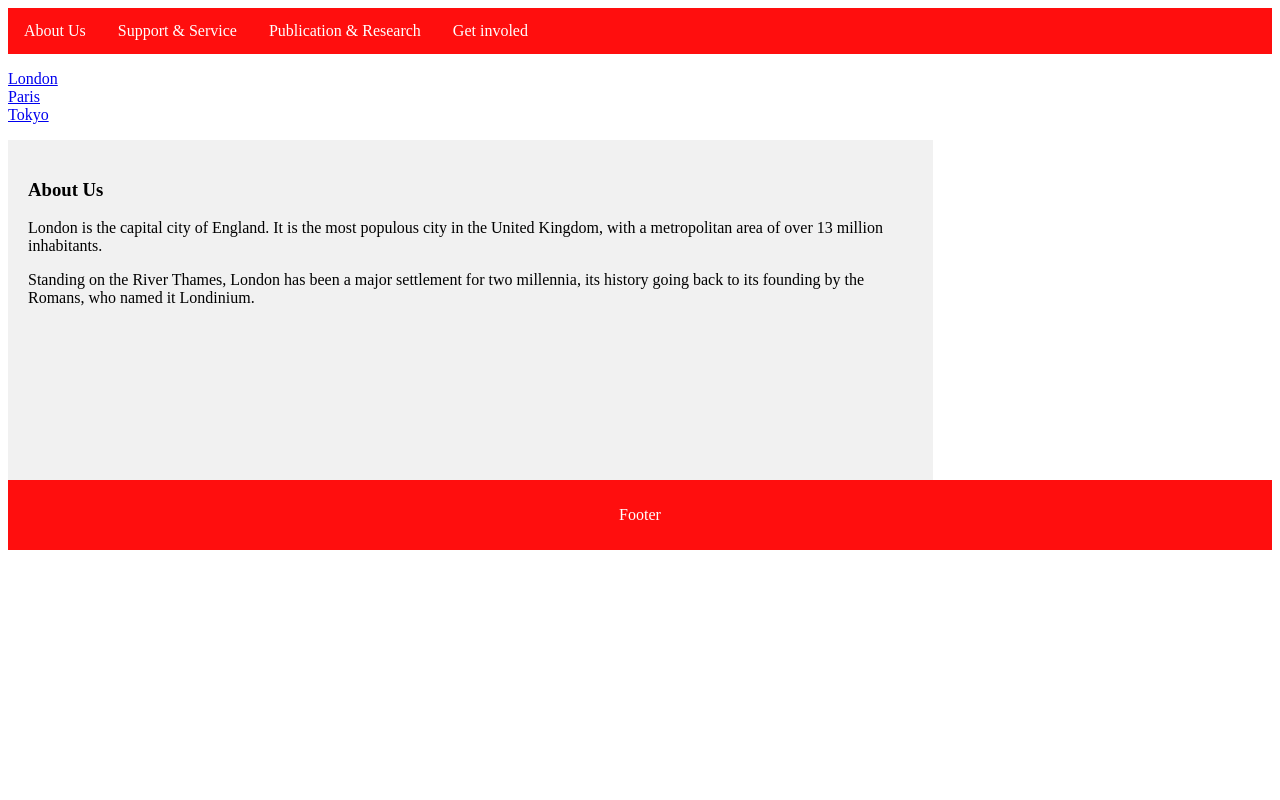
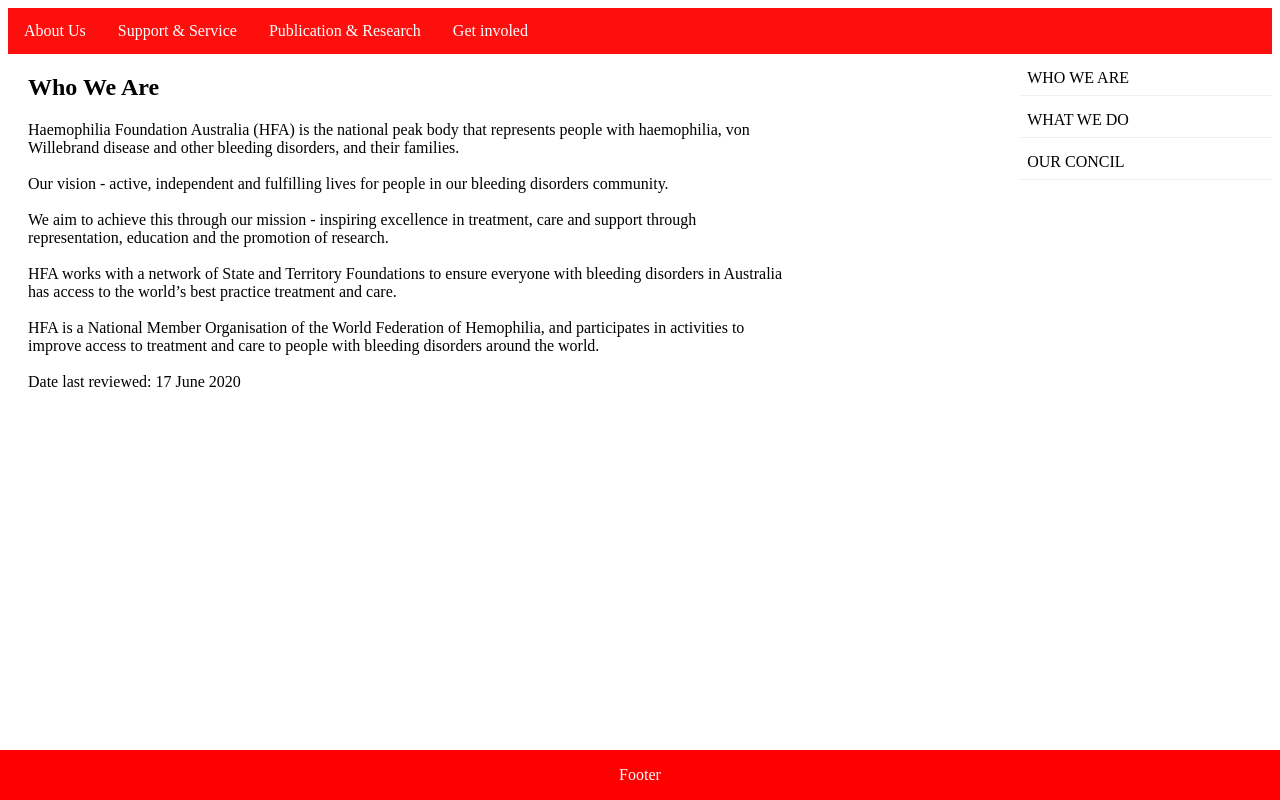
Before and after one commit to straBarry/Prototype, a plain HTML site: page About Us.html in a window 1280 px wide. Drawn offline with Linux system fonts and the light colour scheme.

```diff
--- a/About Us.html
+++ b/About Us.html
@@ -21,21 +21,30 @@
     </header>
     <!-- Header -->
 
-    <section>
-       <nav>
-        <ul>
-          <li><a href="#">London</a></li>
-          <li><a href="#">Paris</a></li>
-          <li><a href="#">Tokyo</a></li>
-        </ul>
-       </nav>
+  <!-- Main Part -->
 
-       <article>
-        <h1>About Us </h1>
-         <p>London is the capital city of England. It is the most populous city in the  United   Kingdom, with a metropolitan area of over 13 million inhabitants.</p>
-         <p>Standing on the River Thames, London has been a major settlement for two millennia,    its history going back to its founding by the Romans, who named it Londinium.</p>
-       </article>
-    </section>
+    <div style="overflow:auto">
+     <div class="menu">
+        <div class="menuitem">WHO WE ARE</div>
+        <div class="menuitem">WHAT WE DO</div>
+        <div class="menuitem">OUR CONCIL</div>
+
+     </div>
+
+     <div class="main">
+       <h2>Who We Are</h2>
+       <p>Haemophilia Foundation Australia (HFA) is the national peak body that represents people with haemophilia, von Willebrand disease and other bleeding disorders, and their families.<br><br>
+       Our vision  - active, independent and fulfilling lives for people in our bleeding disorders community.<br><br>
+       We aim to achieve this through our mission - inspiring excellence in treatment, care and support through representation, education and the promotion of research. <br><br>
+       HFA works with a network of State and Territory Foundations to ensure everyone with bleeding disorders in Australia has access to the world’s best practice treatment and care.<br><br>
+       HFA is a National Member Organisation of the World Federation of Hemophilia, and participates in activities to improve access to treatment and care to people with bleeding disorders around the world.<br><br>
+       Date last reviewed: 17 June 2020</p>
+
+
+   </div>
+
+    <!-- Main Part -->
+
   <!-- Footer -->
     <footer>
       <p>Footer</p>
--- a/style.css
+++ b/style.css
@@ -24,30 +24,48 @@
 }
 
 /* Style the list inside the menu */
-nav ul {
-  list-style-type: none;
-  padding: 0;
+.menu {
+  float: right;
+  width: 20%;
+}
+.menuitem {
+  padding: 8px;
+  margin-top: 7px;
+  border-bottom: 1px solid #f1f1f1;
+}
+.main {
+  float: left;
+  width: 60%;
+  padding: 0 20px;
+  overflow: hidden;
 }
 
-article {
-  float: left;
-  padding: 20px;
-  width: 70%;
-  background-color: #f1f1f1;
-  height: 300px; /* only for demonstration, should be removed */
-}
-
-/* Clear floats after the columns */
-section:after {
-  content: "";
-  display: table;
-  clear: both;
-}
 
 /* Style the footer */
 footer {
-  background-color: rgb(255, 14, 14);
-  padding: 10px;
-  text-align: center;
-  color: white;
+  position: fixed;
+   left: 0;
+   bottom: 0;
+   width: 100%;
+   background-color: red;
+   color: white;
+   text-align: center;
 }
+
+
+@media only screen and (max-width:800px) {
+  /* For tablets: */
+  .main {
+    width: 80%;
+    padding: 0;
+  }
+  .right {
+    width: 100%;
+  }
+}
+@media only screen and (max-width:500px) {
+  /* For mobile phones: */
+  .menu, .main, .right {
+    width: 100%;
+  }
+}
```
Also changed, not shown: index.html (line endings or trailing spaces).
